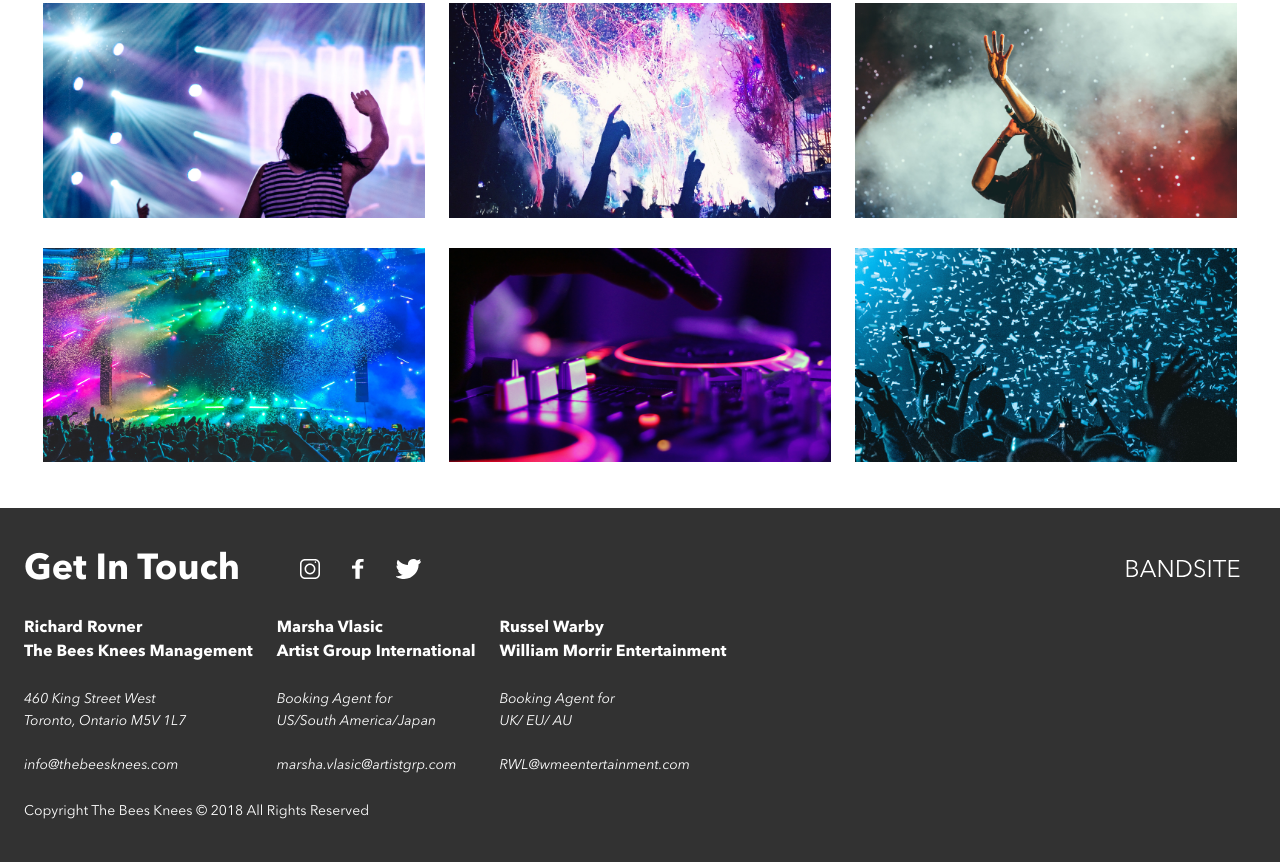
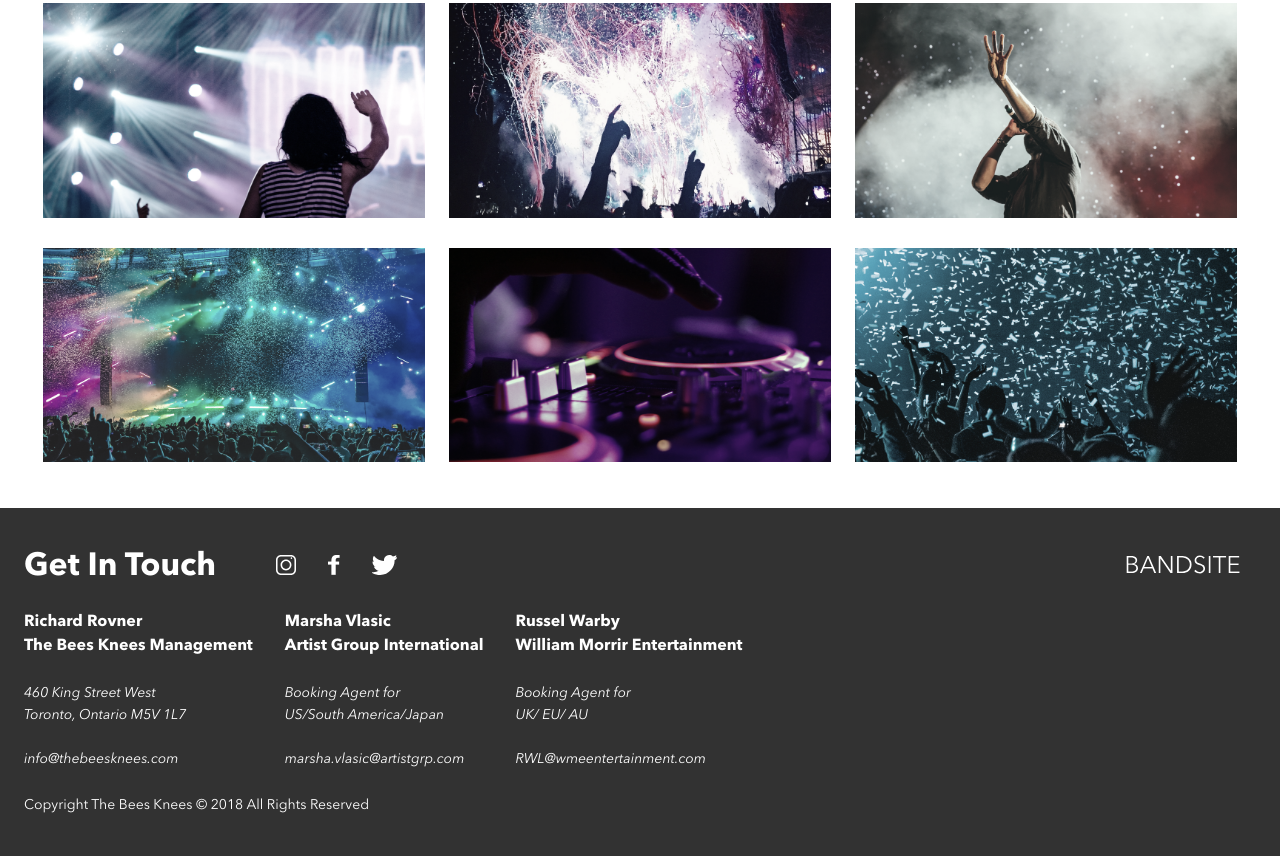
Before and after one commit to robertop96/roberto-manzano-bandsite, a plain HTML site: page sprint-one/index.html in a window 1280 px wide. Shown: the part 1821-2683 px from the top of the page. Drawn offline with Linux system fonts and the light colour scheme; files whose address does not match are found by name.

Commit message:
Improve code layout and convert px to rem.
[Ticket: X]

```diff
--- a/sprint-one/index.html
+++ b/sprint-one/index.html
@@ -98,7 +98,7 @@
               460 King Street West<br />
               Toronto, Ontario M5V 1L7<br />
               <br />
-              info@thebeesknees.com
+              <a href = "mailto: info@thebeesknees.com">info@thebeesknees.com</a>
             </address>
           </div>
           <div class="footer-members footer-members__margin-mid">
@@ -108,7 +108,7 @@
               Booking Agent for<br />
               US/South America/Japan<br />
               <br />
-              marsha.vlasic@artistgrp.com
+              <a href = "mailto: marsha.vlasic@artistgrp.com">marsha.vlasic@artistgrp.com</a>
             </address>
           </div>
           <div class="footer-members">
@@ -118,7 +118,7 @@
               Booking Agent for<br />
               UK/ EU/ AU<br />
               <br />
-              RWL@wmeentertainment.com
+              <a href = "mailto: RWL@wmeentertainment.com">RWL@wmeentertainment.com</a>
             </address>
           </div>
           <small class="footer-copyright">
--- a/sprint-one/styles/main.scss
+++ b/sprint-one/styles/main.scss
@@ -2,7 +2,7 @@
 @import 'partials/partials';
 // FONTLIST.
 @include font-list;
-
+// GLOBAL ***************************************************************************************
 * {
   box-sizing: border-box;
   margin: 0;
@@ -18,11 +18,11 @@ li {
 a {
   text-decoration: none;
 }
-// ***NAVBAR***
+// NAVBAR ***************************************************************************************
 .navbar {
   @include flex-column;
   text-align: center;
-  height: 80px;
+  height: 5rem;
   background-color: $navigation-background-fill;
 
   @include tablet {
@@ -31,31 +31,39 @@ a {
   }
 
   &__items {
-    width: 160px;
-    list-style: none;
-    margin: 16px 0 0 0;
-    padding-bottom: 5px;
+    width: 10rem;
+    padding-bottom: 0.313rem;
+    margin: 1rem 0 0 0;
     @include tablet {
+      width: auto;
       min-width: auto;
-      margin: 0 48px 0 40px;
+      margin: 0 3rem 0 2.5rem;
+      padding: 1.5rem;
     }
     @include desktop {
-      margin: 0 56px;
+      margin: 0 3.5rem;
     }
     &--logo {
       @include side-margin-logo;
-      margin-top: 16px;
-      height: 15px;
+      height: 0.938rem;
+      margin-top: 1rem;
       @include tablet {
-        margin-top: 24px;
+        margin-top: 1.5rem;
       }
     }
     &--bar {
-      border-bottom: 5px solid white;
+      border-bottom: 0.313px solid white;
     }
     a {
+      display: inline-block;
       @include h3-subheader;
       color: white;
+      &:hover {
+        text-shadow: 0px 1px 3px rgba(253, 201, 31, 0.5);
+        transform: scale(2);
+        transition: 0.2s;
+        font-weight: bold;
+      }
     }
   }
   &__links-cont {
@@ -67,28 +75,28 @@ a {
   font-weight: 600;
 }
 
-// ***HERO***
+// HERO ***************************************************************************************
 .hero {
   @include flex-row;
   align-items: center;
   background-image: linear-gradient(rgba(51, 51, 51, 0.5), rgba(0, 0, 0, 0.5)), url(../assets/Images/hero.jpg);
   background-size: cover;
   width: 100%;
-  min-height: 183px;
+  min-height: 11.438rem;
   height: 40vw;
   @include tablet {
-    min-height: 400px;
+    min-height: 25rem;
   }
   @include desktop {
-    min-height: 670px;
+    min-height: 41.875rem;
   }
   &__title {
     @include h1-hero;
+    @include side-margin;
     color: white;
-    @include side-margin;
   }
 }
-// ABOUT***
+// ABOUT ***************************************************************************************
 .about-container {
   @include side-margin;
 }
@@ -98,25 +106,25 @@ a {
 
   &__title {
     @include h1-header;
-    margin: 32px 0 24px 0;
+    margin: 2rem 0 1.5rem 0;
     @include desktop {
-      margin: 48px 0;
+      margin: 3rem 0;
     }
   }
   &__figure {
+    min-height: 9.063rem;
     width: 100%;
-    min-height: 145px;
     height: 30vw;
-    margin: 0 0 24px 0;
+    margin: 0 0 1.5rem 0;
     @include tablet {
-      min-width: 720px;
-      min-height: 362px;
+      min-width: 45rem;
+      min-height: 22.625rem;
     }
     @include desktop {
-      min-width: 896px;
-      min-height: 450px;
-      padding: 0 100px;
-      margin: 0 0 48px 0;
+      min-width: 56rem;
+      min-height: 28.125rem;
+      padding: 0 6.25rem;
+      margin: 0 0 3rem 0;
     }
     &--img {
       width: 100%;
@@ -127,20 +135,20 @@ a {
     @include h3-subheader;
     width: 95%;
     font-weight: 700;
-    margin: 0 0 32px 0;
+    margin: 0 0 2rem 0;
     @include tablet {
       @include h2-header;
     }
     @include desktop {
-      margin: 0 100px 40px 100px;
       width: 75%;
+      margin: 0 6.25rem 2.5rem 6.25rem;
     }
 
     &--author {
       @include h3-subheader;
-      margin: 0 0 40px 0;
+      margin: 0 0 2.5rem 0;
       @include desktop {
-        margin: 0 100px 56px 100px;
+        margin: 0 6.25rem 3.5rem 6.25rem;
       }
     }
   }
@@ -148,52 +156,52 @@ a {
 .about-band {
   @include flex-column;
   flex-wrap: wrap;
-  margin-bottom: 40px;
+  margin-bottom: 2.5rem;
   @include tablet {
     @include flex-row;
   }
   @include desktop {
-    margin-bottom: 48px;
+    margin-bottom: 3rem;
   }
 
   &__title {
     @include h3-subheader;
-    margin: 0 0 24px 0;
+    margin: 0 0 1.5rem 0;
     @include tablet {
       @include h2-header;
     }
     @include desktop {
-      margin: 0 100px 32px 100px;
+      margin: 0 6.25rem 2rem 6.25rem;
     }
   }
   &__text {
     @include h4-paragraph;
-    margin-bottom: 24px;
+    margin-bottom: 1.5rem;
     @include tablet {
       @include flex-row;
     }
     @include desktop {
-      margin: 0 100px 0 100px;
+      margin: 0 6.25rem 0 6.25rem;
     }
     &--between {
-      margin: 0 0 16px 0;
+      margin: 0 0 1rem 0;
       @include tablet {
-        margin: 0 24px 0 0;
+        margin: 0 1.5rem 0 0;
       }
       @include desktop {
-        margin-right: 40px;
+        margin-right: 2.5rem;
       }
     }
   }
 }
-// IMAGE GALLERY***
+// IMAGE GALLERY ***************************************************************************************
 .gallery-container {
   @include side-margin;
   &__title {
-    margin: 32px 0 24px 0;
+    margin: 2rem 0 1.5rem 0;
     @include h1-header;
     @include desktop {
-      margin: 48px 0 64px 0;
+      margin: 3rem 0 4rem 0;
     }
   }
 }
@@ -206,22 +214,24 @@ a {
   }
   &__figure {
     width: 100%;
-    height: 162;
-    margin-bottom: 16px;
-
+    // height: 162;
+    margin-bottom: 1rem;
+    filter: grayscale(0.6);
+    &:hover {
+      filter: grayscale(0);
+    }
     @include tablet {
       width: 31%;
-      margin-bottom: 24px;
-      min-width: 224px;
+      margin-bottom: 1.5rem;
+      min-width: 14rem;
     }
-
     @include desktop {
       width: 31%;
-      min-width: 344px;
+      min-width: 21.5rem;
     }
     &--margin-mid {
       @include tablet {
-        margin: 0 24px;
+        margin: 0 1.5rem;
       }
     }
     &--img {
@@ -229,9 +239,9 @@ a {
     }
   }
 }
-// FOOTER ****
+// FOOTER ***************************************************************************************
 .footer-container {
-  margin-top: 16px;
+  margin-top: 1rem;
   background-color: $navigation-background-fill;
 }
 .footer {
@@ -243,27 +253,26 @@ a {
   }
 
   &__title {
-    @include h1-header;
     font-size: 2rem;
     font-weight: 700;
     color: white;
-    margin: 40px 0 24px 0;
+    margin: 2.5rem 0 1.5rem 0;
     @include desktop {
-      margin: 48px 0 56px 0;
+      margin: 3rem 0 3.5rem 0;
     }
   }
   &__list {
     @include flex-row;
-    margin-bottom: 24px;
+    margin-bottom: 1.5rem;
     flex: 1;
     @include tablet {
-      margin-left: 44px;
+      margin-left: 2.75rem;
     }
   }
   &__items {
-    margin: 0px 16px;
+    margin: 0px 1rem;
     @include desktop {
-      margin: 0 32px 0 32px 0;
+      margin: 0 2rem 0 2rem 0;
     }
     &--hide {
       display: none;
@@ -272,7 +281,7 @@ a {
         margin-left: auto;
       }
       @include desktop {
-        width: 120px;
+        width: 7.5rem;
       }
     }
   }
@@ -284,7 +293,6 @@ a {
     @include flex-row;
     flex-wrap: wrap;
   }
-
   .footer-members {
     &__title {
       color: white;
@@ -292,23 +300,29 @@ a {
     }
     &__margin-mid {
       @include tablet {
-        margin: 0 24px;
+        margin: 0 2rem;
+      }
+      @include desktop {
+        margin-right: 3.875rem;
       }
     }
     &__address {
-      margin: 24px 0;
+      margin: 1.5rem 0;
       color: white;
       @include h4-paragraph;
     }
   }
+  a {
+    color: white;
+  }
 }
 .footer-copyright {
   @include h4-paragraph;
-  width: 215px;
+  flex-basis: 100%;
   color: white;
-  margin-bottom: 40px;
-  flex-basis: 100%;
+  width: 13.438rem;
+  margin-bottom: 2.5rem;
   @include desktop {
-    margin-top: 40px;
+    margin-top: 2.5rem;
   }
 }
--- a/sprint-one/styles/partials/_partials.scss
+++ b/sprint-one/styles/partials/_partials.scss
@@ -1,25 +1,24 @@
-// Global
+// Global**********************************************************
 $paragraph: #323232;
 $text-label: #afafaf;
 $text-field-border: #e1e1e1;
 $text-field-background: #fafafa;
-// INSTOCK COLOR
+// INSTOCK COLOR**********************************************************
 $navigation-background-fill: #323232;
 $ins-primary-cta: #004832;
 $ins-primary-cta-hover: #002f5f;
-// BRAINFLIX
+// BRAINFLIX***********************************************************
 $brain-primary-cta: #0095ff;
 $brain-primary-cta-hover: #0065ad;
-// BANDSITE
+// BANDSITE ***********************************************************
 $band-navigation-background-fill: #323232;
 $band-primary-cta: #323232;
 $band-primary-cta-hover: #0065ad;
-
+// FONT SIZES **********************************************************
 $mobile: 320px;
 $tablet: 768px;
 $desktop: 1440px;
-
-// MIXIN
+// LAYOUT MIXIN**********************************************************
 @mixin tablet {
   @media (min-width: $tablet) {
     @content;
@@ -30,27 +29,33 @@ $desktop: 1440px;
     @content;
   }
 }
-
 @mixin side-margin {
-  margin: 0 16px;
+  margin: 0 1rem;
   @media (min-width: $tablet) {
-    margin: 0 24px;
+    margin: 0 1.5rem;
   }
   @media (min-width: $desktop) {
-    margin: 0 180px;
+    margin: 0 11.25rem;
   }
 }
-
 @mixin side-margin-logo {
-  margin-left: 16px;
+  margin-left: 1rem;
   @media (min-width: $tablet) {
-    margin-left: 24px;
+    margin-left: 1.5rem;
   }
   @media (min-width: $desktop) {
-    margin-left: 180px;
+    margin-left: 11.25rem;
   }
 }
-
+@mixin flex-row {
+  display: flex;
+  flex-direction: row;
+}
+@mixin flex-column {
+  display: flex;
+  flex-direction: column;
+}
+// FONT SIZES **********************************************************
 @mixin h1-hero {
   font-size: 1.5rem;
   line-height: 2rem;
@@ -104,45 +109,7 @@ $desktop: 1440px;
     line-height: 1.25rem;
   }
 }
-
-@mixin flex-row {
-  display: flex;
-  flex-direction: row;
-}
-
-@mixin flex-column {
-  display: flex;
-  flex-direction: column;
-}
-
-@mixin flex($flex, $direction, $wrap) {
-  display: $flex;
-  flex-direction: $direction;
-  flex-wrap: $wrap;
-}
-@mixin width($min: null, $width: null, $max: null) {
-  @if $min != null {
-    min-width: $min;
-  }
-  @if $width != null {
-    width: $width;
-  }
-  @if max != null {
-    max-width: $max;
-  }
-}
-@mixin height($min: null, $height: null, $max: null) {
-  @if $min != null {
-    min-height: $min;
-  }
-  @if $height != null {
-    height: $height;
-  }
-  @if max != null {
-    max-height: $max;
-  }
-}
-// FONT LIST MIXIN
+// FONT LIST MIXIN**********************************************************
 @mixin font-list {
   @font-face {
     font-family: 'Avenir Next';
```
Also changed, not shown: sprint-one/styles/main.css.
